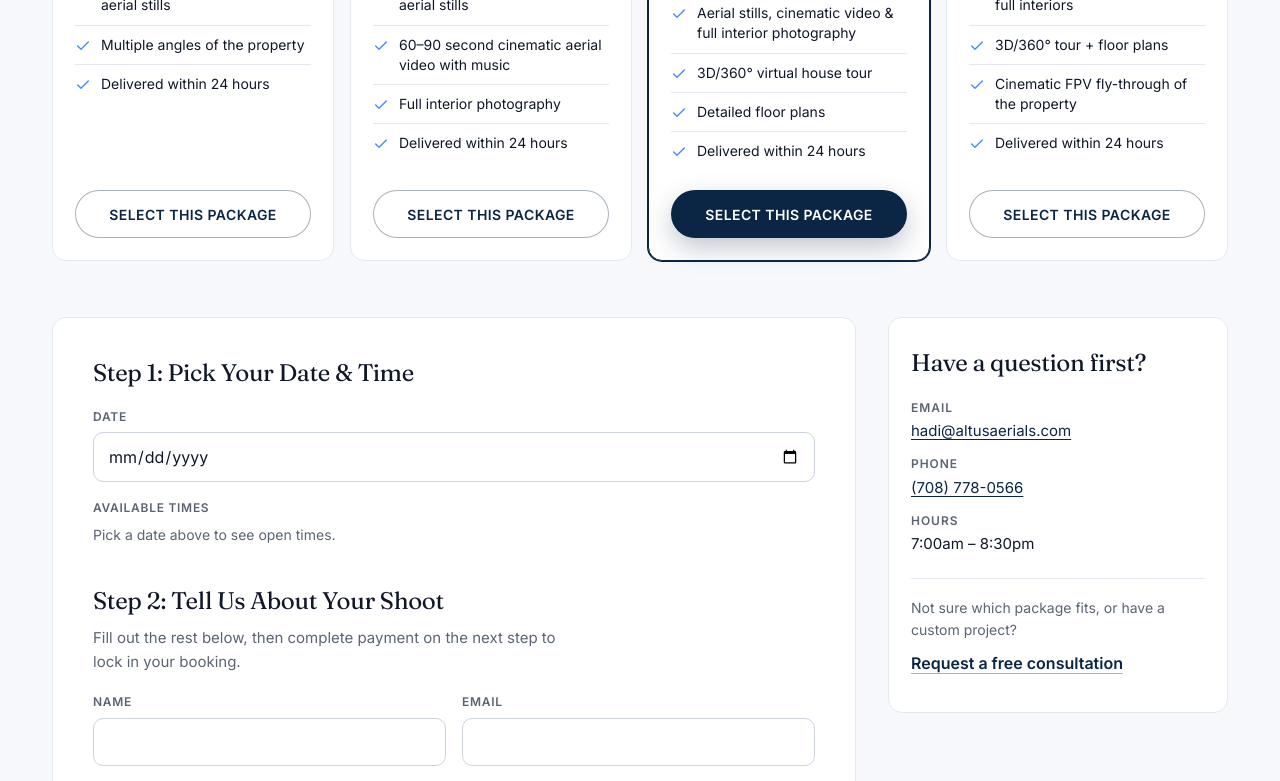
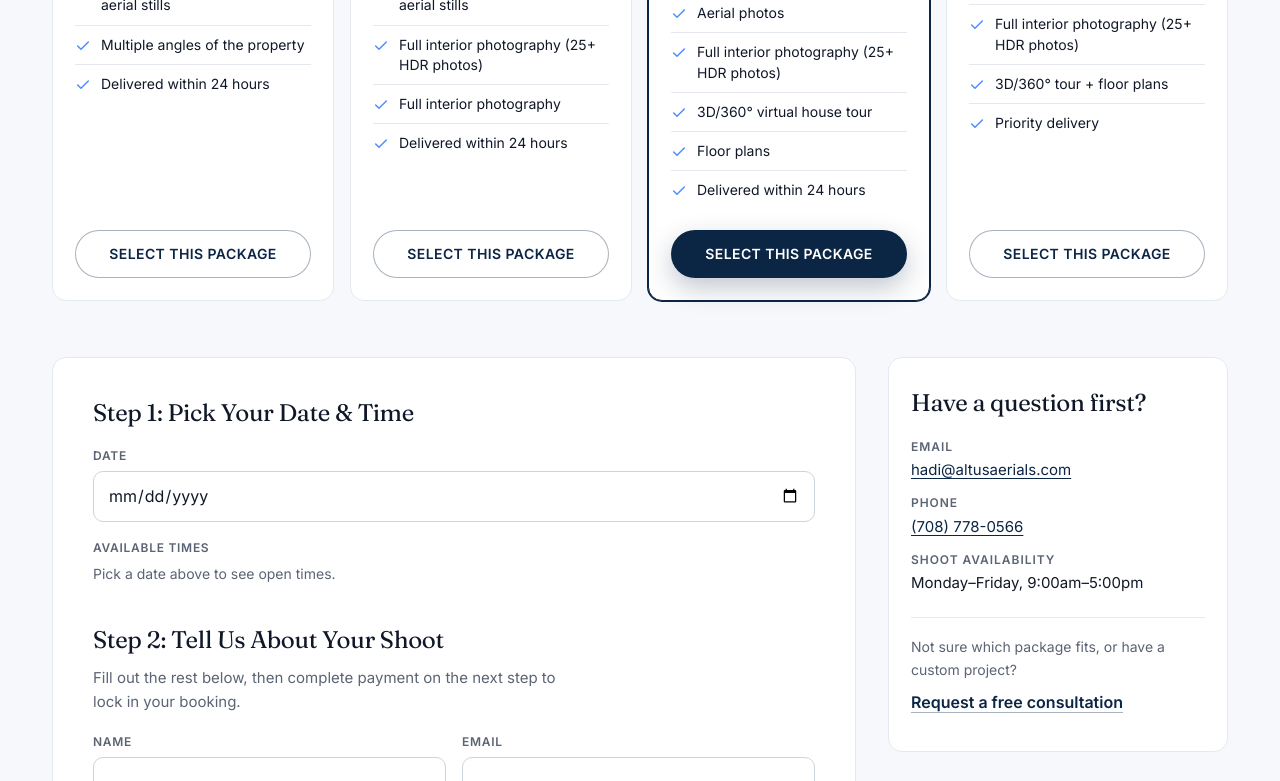
Before and after one commit to HadiAltusAerials/altus-aerials-site, a website: page site/book.html in a window 1280 px wide. Shown: the part 599-1380 px from the top of the page. Drawn offline with Linux system fonts and the light colour scheme.

Commit message:
Remove video from packages to match Oct 2026 rate card

```diff
--- a/site/book.html
+++ b/site/book.html
@@ -68,19 +68,19 @@
         <li class="pick">
           <h3>Showcase</h3>
           <p class="price"><sup>$</sup>349</p>
-          <ul class="ticks"><li><svg viewBox="0 0 24 24" fill="none" stroke="currentColor" stroke-width="2.2" stroke-linecap="round" stroke-linejoin="round" aria-hidden="true"><path d="M20 6 9 17l-5-5"/></svg><span>10–15 professionally edited aerial stills</span></li><li><svg viewBox="0 0 24 24" fill="none" stroke="currentColor" stroke-width="2.2" stroke-linecap="round" stroke-linejoin="round" aria-hidden="true"><path d="M20 6 9 17l-5-5"/></svg><span>60–90 second cinematic aerial video with music</span></li><li><svg viewBox="0 0 24 24" fill="none" stroke="currentColor" stroke-width="2.2" stroke-linecap="round" stroke-linejoin="round" aria-hidden="true"><path d="M20 6 9 17l-5-5"/></svg><span>Full interior photography</span></li><li><svg viewBox="0 0 24 24" fill="none" stroke="currentColor" stroke-width="2.2" stroke-linecap="round" stroke-linejoin="round" aria-hidden="true"><path d="M20 6 9 17l-5-5"/></svg><span>Delivered within 24 hours</span></li></ul>
+          <ul class="ticks"><li><svg viewBox="0 0 24 24" fill="none" stroke="currentColor" stroke-width="2.2" stroke-linecap="round" stroke-linejoin="round" aria-hidden="true"><path d="M20 6 9 17l-5-5"/></svg><span>10–15 professionally edited aerial stills</span></li><li><svg viewBox="0 0 24 24" fill="none" stroke="currentColor" stroke-width="2.2" stroke-linecap="round" stroke-linejoin="round" aria-hidden="true"><path d="M20 6 9 17l-5-5"/></svg><span>Full interior photography (25+ HDR photos)</span></li><li><svg viewBox="0 0 24 24" fill="none" stroke="currentColor" stroke-width="2.2" stroke-linecap="round" stroke-linejoin="round" aria-hidden="true"><path d="M20 6 9 17l-5-5"/></svg><span>Full interior photography</span></li><li><svg viewBox="0 0 24 24" fill="none" stroke="currentColor" stroke-width="2.2" stroke-linecap="round" stroke-linejoin="round" aria-hidden="true"><path d="M20 6 9 17l-5-5"/></svg><span>Delivered within 24 hours</span></li></ul>
           <a href="#shoot-form" data-package="Showcase" class="btn btn-outline package-select">Select this package</a>
         </li>
         <li class="pick featured"><span class="flag">Most popular</span>
           <h3>Signature</h3>
           <p class="price"><sup>$</sup>499</p>
-          <ul class="ticks"><li><svg viewBox="0 0 24 24" fill="none" stroke="currentColor" stroke-width="2.2" stroke-linecap="round" stroke-linejoin="round" aria-hidden="true"><path d="M20 6 9 17l-5-5"/></svg><span>Aerial stills, cinematic video &amp; full interior photography</span></li><li><svg viewBox="0 0 24 24" fill="none" stroke="currentColor" stroke-width="2.2" stroke-linecap="round" stroke-linejoin="round" aria-hidden="true"><path d="M20 6 9 17l-5-5"/></svg><span>3D/360° virtual house tour</span></li><li><svg viewBox="0 0 24 24" fill="none" stroke="currentColor" stroke-width="2.2" stroke-linecap="round" stroke-linejoin="round" aria-hidden="true"><path d="M20 6 9 17l-5-5"/></svg><span>Detailed floor plans</span></li><li><svg viewBox="0 0 24 24" fill="none" stroke="currentColor" stroke-width="2.2" stroke-linecap="round" stroke-linejoin="round" aria-hidden="true"><path d="M20 6 9 17l-5-5"/></svg><span>Delivered within 24 hours</span></li></ul>
+          <ul class="ticks"><li><svg viewBox="0 0 24 24" fill="none" stroke="currentColor" stroke-width="2.2" stroke-linecap="round" stroke-linejoin="round" aria-hidden="true"><path d="M20 6 9 17l-5-5"/></svg><span>Aerial photos</span></li><li><svg viewBox="0 0 24 24" fill="none" stroke="currentColor" stroke-width="2.2" stroke-linecap="round" stroke-linejoin="round" aria-hidden="true"><path d="M20 6 9 17l-5-5"/></svg><span>Full interior photography (25+ HDR photos)</span></li><li><svg viewBox="0 0 24 24" fill="none" stroke="currentColor" stroke-width="2.2" stroke-linecap="round" stroke-linejoin="round" aria-hidden="true"><path d="M20 6 9 17l-5-5"/></svg><span>3D/360° virtual house tour</span></li><li><svg viewBox="0 0 24 24" fill="none" stroke="currentColor" stroke-width="2.2" stroke-linecap="round" stroke-linejoin="round" aria-hidden="true"><path d="M20 6 9 17l-5-5"/></svg><span>Floor plans</span></li><li><svg viewBox="0 0 24 24" fill="none" stroke="currentColor" stroke-width="2.2" stroke-linecap="round" stroke-linejoin="round" aria-hidden="true"><path d="M20 6 9 17l-5-5"/></svg><span>Delivered within 24 hours</span></li></ul>
           <a href="#shoot-form" data-package="Signature" class="btn btn-primary package-select">Select this package</a>
         </li>
         <li class="pick">
           <h3>Summit</h3>
           <p class="price"><sup>$</sup>649</p>
-          <ul class="ticks"><li><svg viewBox="0 0 24 24" fill="none" stroke="currentColor" stroke-width="2.2" stroke-linecap="round" stroke-linejoin="round" aria-hidden="true"><path d="M20 6 9 17l-5-5"/></svg><span>Aerial stills, cinematic video &amp; full interiors</span></li><li><svg viewBox="0 0 24 24" fill="none" stroke="currentColor" stroke-width="2.2" stroke-linecap="round" stroke-linejoin="round" aria-hidden="true"><path d="M20 6 9 17l-5-5"/></svg><span>3D/360° tour + floor plans</span></li><li><svg viewBox="0 0 24 24" fill="none" stroke="currentColor" stroke-width="2.2" stroke-linecap="round" stroke-linejoin="round" aria-hidden="true"><path d="M20 6 9 17l-5-5"/></svg><span>Cinematic FPV fly-through of the property</span></li><li><svg viewBox="0 0 24 24" fill="none" stroke="currentColor" stroke-width="2.2" stroke-linecap="round" stroke-linejoin="round" aria-hidden="true"><path d="M20 6 9 17l-5-5"/></svg><span>Delivered within 24 hours</span></li></ul>
+          <ul class="ticks"><li><svg viewBox="0 0 24 24" fill="none" stroke="currentColor" stroke-width="2.2" stroke-linecap="round" stroke-linejoin="round" aria-hidden="true"><path d="M20 6 9 17l-5-5"/></svg><span>Aerial photos</span></li><li><svg viewBox="0 0 24 24" fill="none" stroke="currentColor" stroke-width="2.2" stroke-linecap="round" stroke-linejoin="round" aria-hidden="true"><path d="M20 6 9 17l-5-5"/></svg><span>Full interior photography (25+ HDR photos)</span></li><li><svg viewBox="0 0 24 24" fill="none" stroke="currentColor" stroke-width="2.2" stroke-linecap="round" stroke-linejoin="round" aria-hidden="true"><path d="M20 6 9 17l-5-5"/></svg><span>3D/360° tour + floor plans</span></li><li><svg viewBox="0 0 24 24" fill="none" stroke="currentColor" stroke-width="2.2" stroke-linecap="round" stroke-linejoin="round" aria-hidden="true"><path d="M20 6 9 17l-5-5"/></svg><span>Priority delivery</span></li></ul>
           <a href="#shoot-form" data-package="Summit" class="btn btn-outline package-select">Select this package</a>
         </li>
       </ul>
@@ -181,7 +181,7 @@
         <dl>
           <div><dt>Email</dt><dd><a href="mailto:hadi@altusaerials.com">hadi@altusaerials.com</a></dd></div>
           <div><dt>Phone</dt><dd><a href="tel:+17087780566">(708) 778-0566</a></dd></div>
-          <div><dt>Hours</dt><dd>7:00am &ndash; 8:30pm</dd></div>
+          <div><dt>Shoot availability</dt><dd>Monday&ndash;Friday, 9:00am&ndash;5:00pm</dd></div>
         </dl>
         <p class="aside-note">Not sure which package fits, or have a custom project?</p>
         <a class="text-link" href="/consultation">Request a free consultation</a>
```
